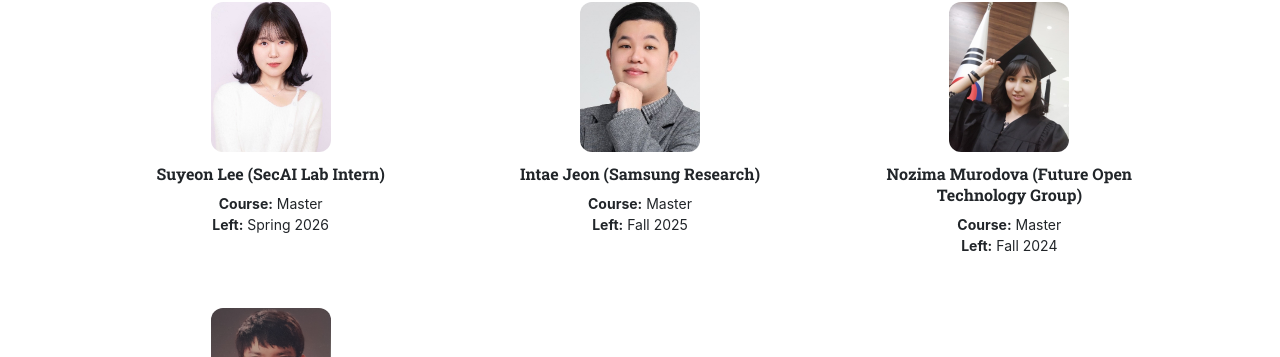
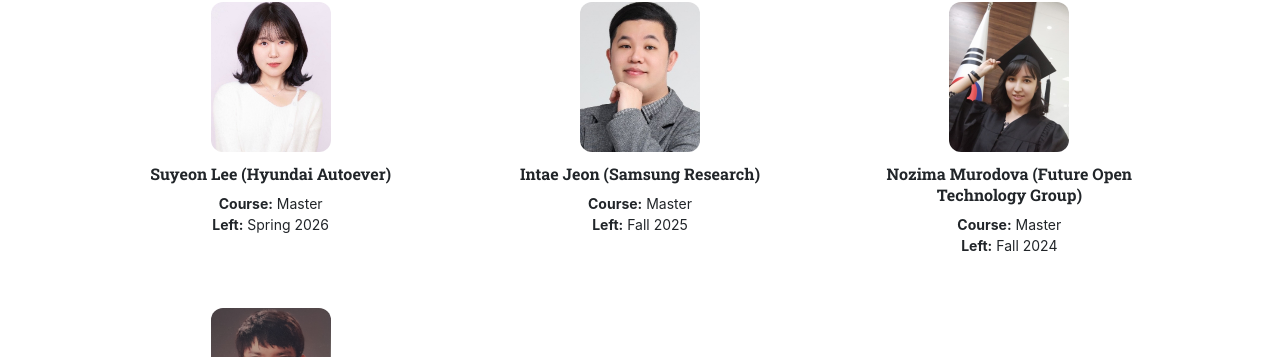
Before and after one commit to SecAI-Lab/secai-lab.github.io, a Jekyll site: the page built from pages/members.md, in a window 1280 px wide and 900 px high, scrolled down 2499 px. Shown: the part 97-454 px from the top of the window. Built offline with Jekyll 4.4.1, drawn with Linux system fonts in a browser that asks for light colours; nearby versions of some CDN libraries.

Commit message:
Edit SY (Hyundai Autoever)

```diff
--- a/_data/alumni_members.yml
+++ b/_data/alumni_members.yml
@@ -1,4 +1,4 @@
-- name: Suyeon Lee (SecAI Lab Intern)
+- name: Suyeon Lee (Hyundai Autoever)
   photo: suyeon2.jpg
   course: Master
   left: Spring 2026
@@ -32,7 +32,6 @@
   photo: alumni/hohyeon.jpg
   course: Master
   left: Fall 2022
-
 #- name: Wonyoung Cho (Discont'd; SKKU)
 #  photo: profile.jpg
 #  course: Master
```
